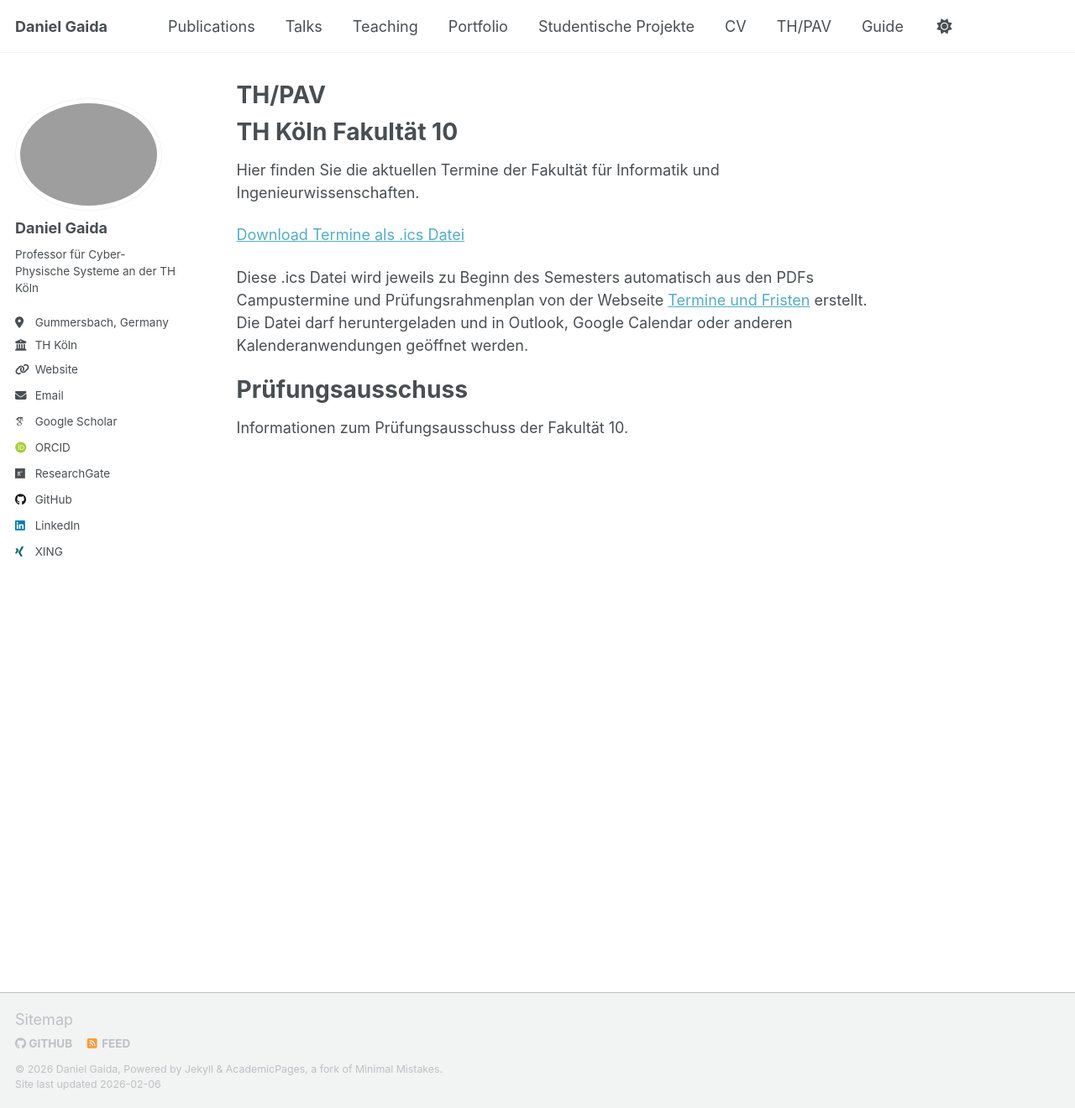
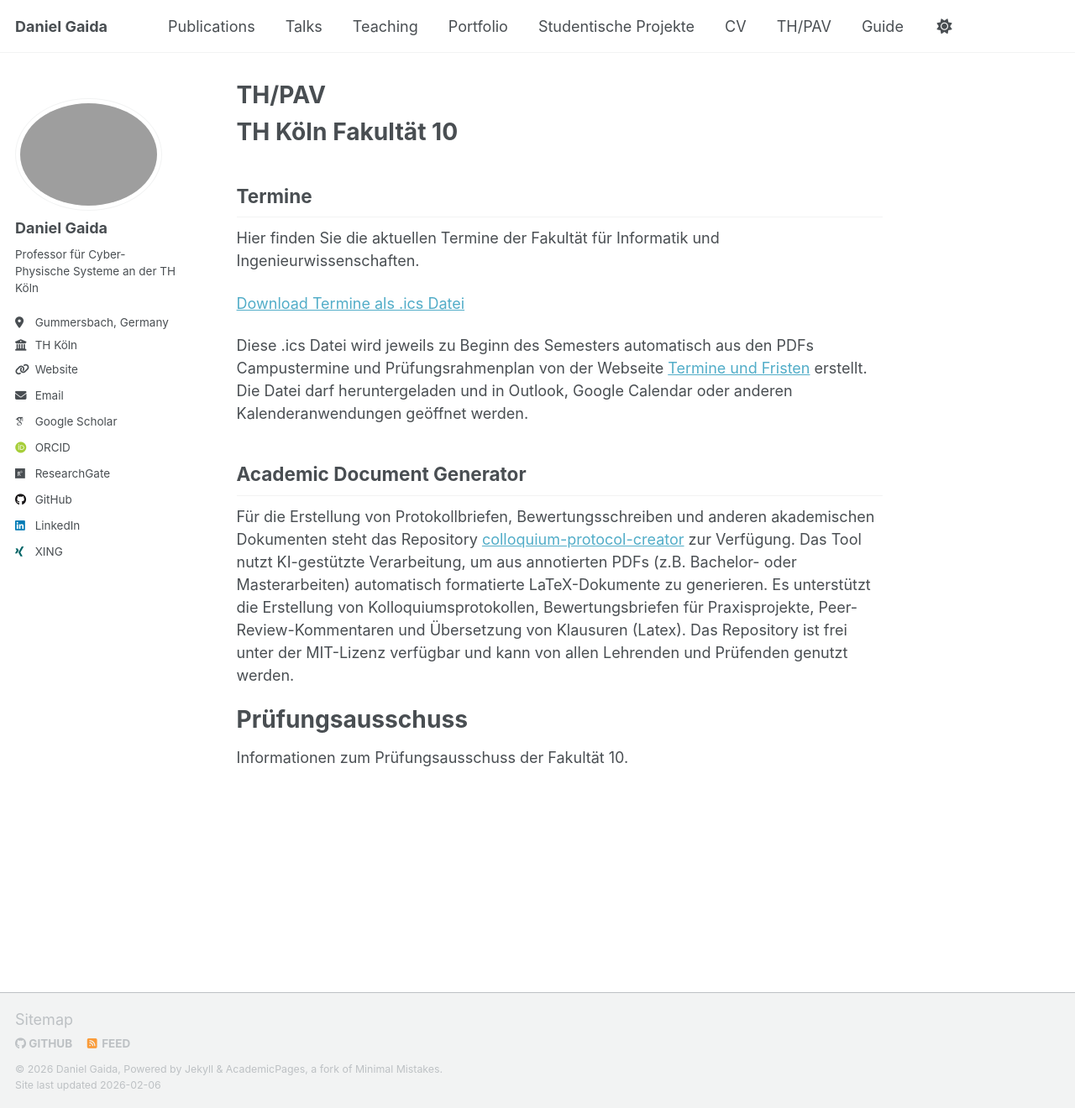
Before and after one commit to dgaida/dgaida.github.io, a Jekyll site: the page built from _pages/th_pav.md, in a window 1280 px wide and 1320 px high. Shown: the whole window at 84% size. Built offline with Jekyll 4.4.1, drawn with Linux system fonts in a browser that asks for light colours; some web fonts are replaced; a script that is not in the unit is left out.

Commit message:
update th_pav

```diff
--- a/_pages/th_pav.md
+++ b/_pages/th_pav.md
@@ -6,12 +6,18 @@ author_profile: true
 
 # TH Köln Fakultät 10
 
+## Termine
+
 Hier finden Sie die aktuellen Termine der Fakultät für Informatik und Ingenieurwissenschaften.
 
 [Download Termine als .ics Datei](/files/f10_appointments.ics)
 
 Diese .ics Datei wird jeweils zu Beginn des Semesters automatisch aus den PDFs Campustermine und Prüfungsrahmenplan von der Webseite [Termine und Fristen](https://www.th-koeln.de/informatik-und-ingenieurwissenschaften/informatik-und-ingenieurwissenschaften/termine-und-fristen_19440.php) erstellt. Die Datei darf heruntergeladen und in Outlook, Google Calendar oder anderen Kalenderanwendungen geöffnet werden.
 
+## Academic Document Generator
+
+Für die Erstellung von Protokollbriefen, Bewertungsschreiben und anderen akademischen Dokumenten steht das Repository [colloquium-protocol-creator](https://github.com/dgaida/colloquium-protocol-creator) zur Verfügung. Das Tool nutzt KI-gestützte Verarbeitung, um aus annotierten PDFs (z.B. Bachelor- oder Masterarbeiten) automatisch formatierte LaTeX-Dokumente zu generieren. Es unterstützt die Erstellung von Kolloquiumsprotokollen, Bewertungsbriefen für Praxisprojekte, Peer-Review-Kommentaren und Übersetzung von Klausuren (Latex). Das Repository ist frei unter der MIT-Lizenz verfügbar und kann von allen Lehrenden und Prüfenden genutzt werden.
+
 # Prüfungsausschuss
 
 Informationen zum Prüfungsausschuss der Fakultät 10.
```
